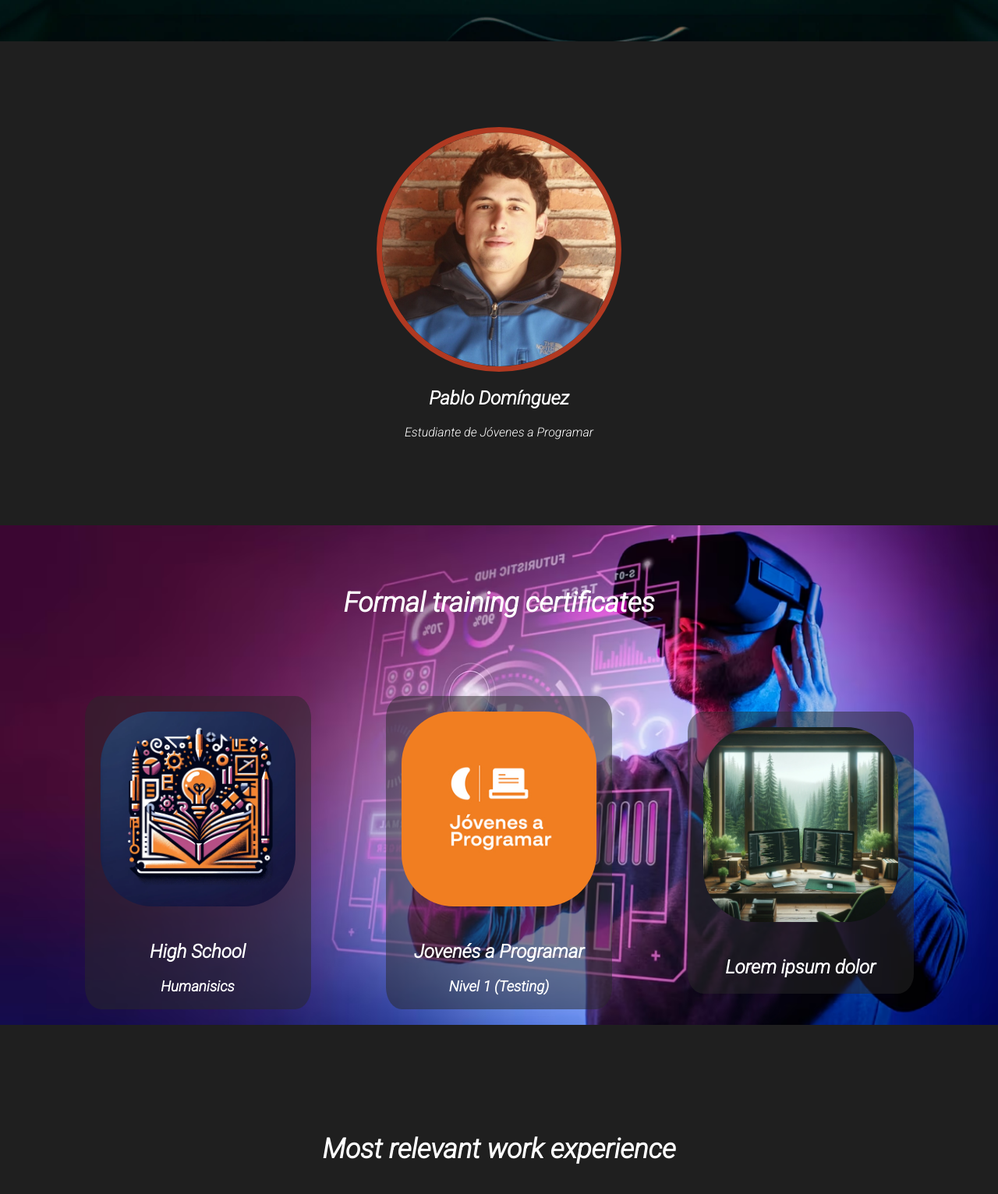
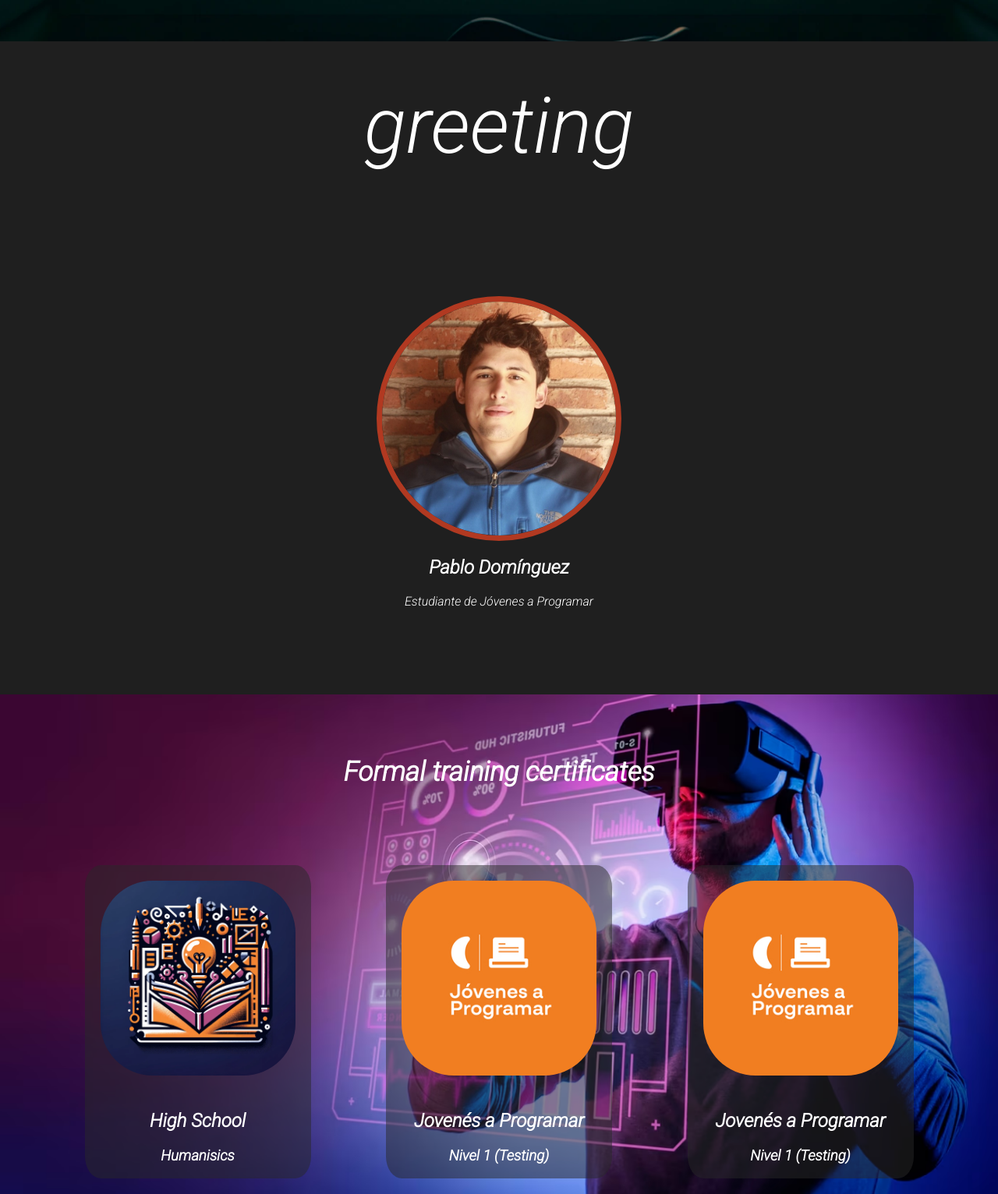
Before and after one commit to Bugbuster16/Mi_primera_web, a plain HTML site: page index.html in a window 1280 px wide. Shown: the part 827-2359 px from the top of the page at 78% size. Drawn offline with nearby package versions, Linux system fonts and the light colour scheme.

Commit message:
mi primera confirmación de actualización

```diff
--- a/index.html
+++ b/index.html
@@ -59,6 +59,8 @@
 
 
         <main id="seccion-principal">
+
+            <div class="greeting">greeting</div>
 
             <section id ="section-1">
 
@@ -176,11 +178,25 @@
 
                         <div class="card">
 
-                            <img src="img/prog12.webp"alt="estudios" class="imagen2">
+                            <img src="img/Jpa-logo.jpg" alt="trabajo" class="imagen2" onclick="mostrarGlobo3()">
+
+                                <div id="descripcionGlobo3">
+
+                                    <i class="fa-solid fa-circle-xmark fa-2x botonCerrar"></i>
+
+                                    <h1>Jóvenes a Programar Level 1 Cerficicate</h1>
+
+                                    <iframe src="Certificados/JaP Nivel 1 TESTING 2023.pdf" width="600" height="400"></iframe>
+
+
+                                    <h3>Nov/2023</h3>
+
+                                </div>
 
                             <h1>
-                                Lorem ipsum dolor
+                            Jovenés a Programar
                             </h1>
+                            <h3>Nivel 1 (Testing)</h3>
 
                         </div>
 
--- a/style.css
+++ b/style.css
@@ -91,6 +91,7 @@
 /*-------------------->HEADER<--------------------*/
 
 /*-------------------->NAV<--------------------*/
+
 .section-0{
     position: sticky;
     top: 0;
@@ -222,7 +223,12 @@
 /*-------------------->MAIN<--------------------*/
 /*-------------------->SECTIONS<--------------------*/
 
-
+.greeting {
+    display: flex;
+    justify-content: center;
+    font-size: 100px;
+    margin: 50px;
+}
 
 
 /*---->SECTION 1*/
```
